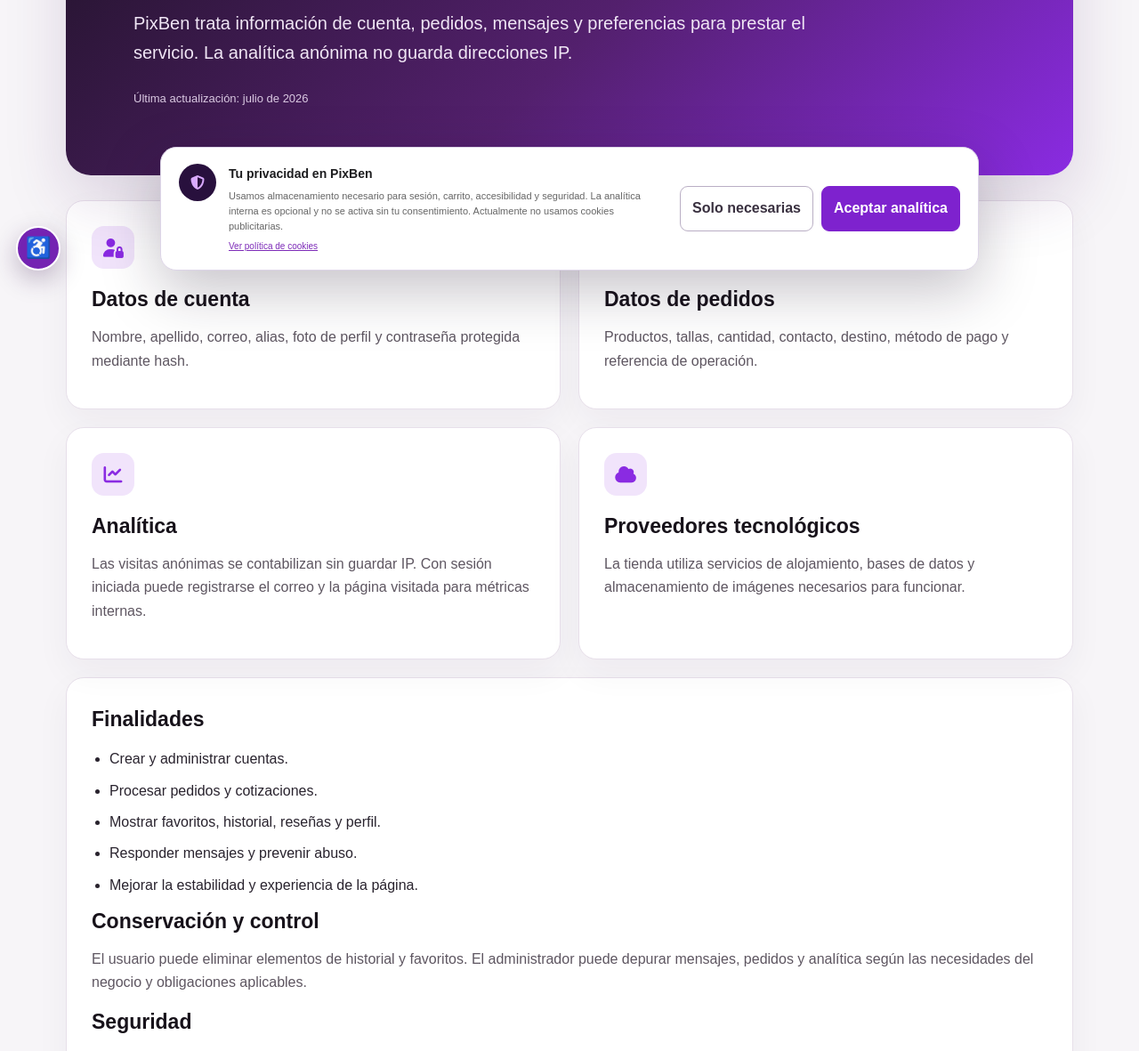
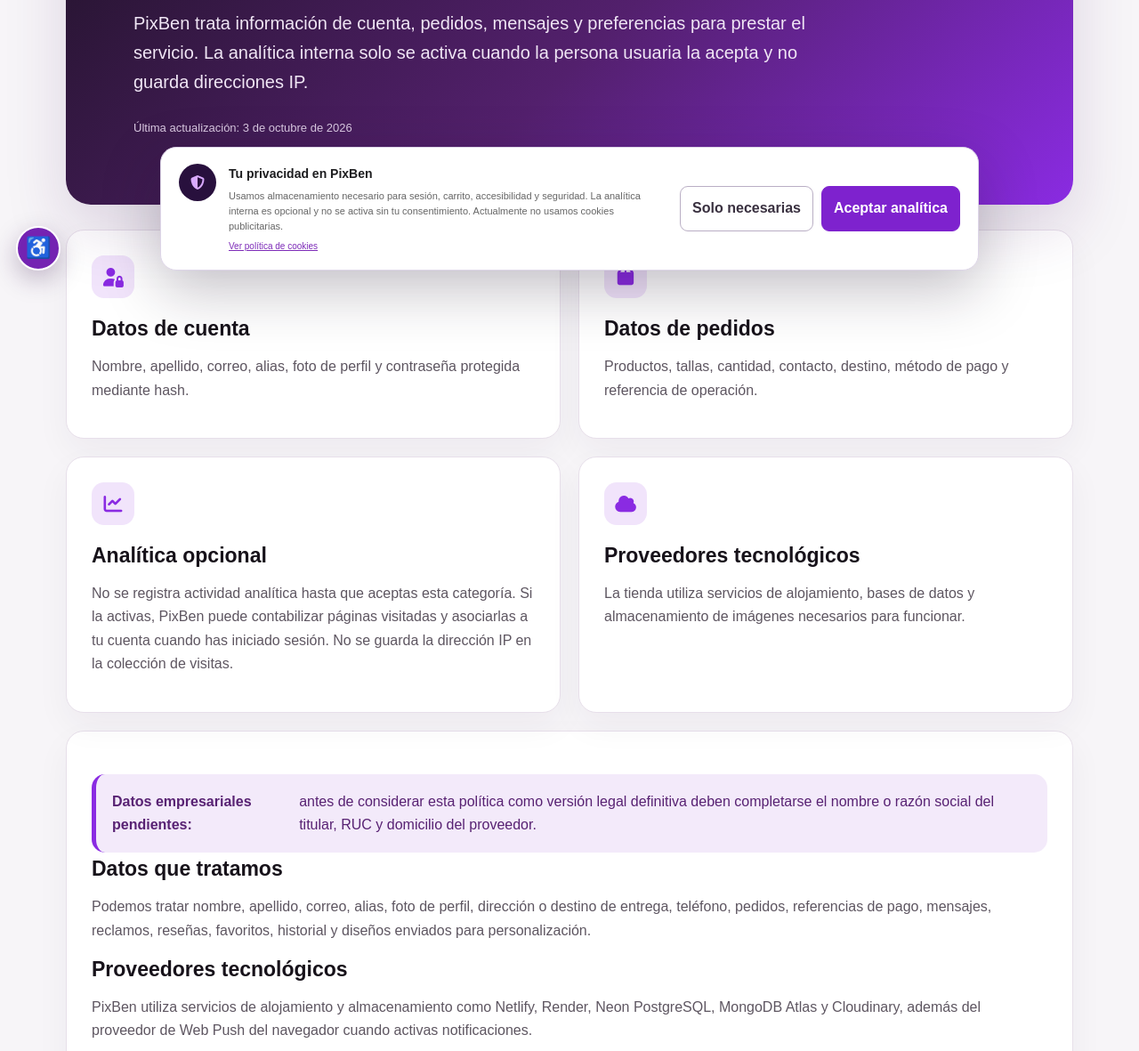
Before and after one commit to BrayanAlexis01/pixben-frontend, a website: page public_html/htmls/politica de privacidad.html in a window 1280 px wide. Shown: the part 478-1659 px from the top of the page at 89% size. Drawn offline with Linux system fonts and the light colour scheme.

Commit message:
Actualizar Política de Privacidad

```diff
--- a/public_html/htmls/politica de privacidad.html
+++ b/public_html/htmls/politica de privacidad.html
@@ -68,20 +68,28 @@
     <section class="policy-hero">
         <span class="policy-kicker"><i class="fa-solid fa-shield-halved"></i> PRIVACIDAD</span>
         <h1>Usamos solo los datos necesarios para atenderte.</h1>
-        <p>PixBen trata información de cuenta, pedidos, mensajes y preferencias para prestar el servicio. La analítica anónima no guarda direcciones IP.</p>
-        <div class="policy-meta">Última actualización: julio de 2026</div>
+        <p>PixBen trata información de cuenta, pedidos, mensajes y preferencias para prestar el servicio. La analítica interna solo se activa cuando la persona usuaria la acepta y no guarda direcciones IP.</p>
+        <div class="policy-meta">Última actualización: 3 de octubre de 2026</div>
     </section>
     <section class="policy-grid">
         <article class="policy-card"><i class="fa-solid fa-user-lock"></i><h2>Datos de cuenta</h2><p>Nombre, apellido, correo, alias, foto de perfil y contraseña protegida mediante hash.</p></article>
         <article class="policy-card"><i class="fa-solid fa-box"></i><h2>Datos de pedidos</h2><p>Productos, tallas, cantidad, contacto, destino, método de pago y referencia de operación.</p></article>
-        <article class="policy-card"><i class="fa-solid fa-chart-line"></i><h2>Analítica</h2><p>Las visitas anónimas se contabilizan sin guardar IP. Con sesión iniciada puede registrarse el correo y la página visitada para métricas internas.</p></article>
+        <article class="policy-card"><i class="fa-solid fa-chart-line"></i><h2>Analítica opcional</h2><p>No se registra actividad analítica hasta que aceptas esta categoría. Si la activas, PixBen puede contabilizar páginas visitadas y asociarlas a tu cuenta cuando has iniciado sesión. No se guarda la dirección IP en la colección de visitas.</p></article>
         <article class="policy-card"><i class="fa-solid fa-cloud"></i><h2>Proveedores tecnológicos</h2><p>La tienda utiliza servicios de alojamiento, bases de datos y almacenamiento de imágenes necesarios para funcionar.</p></article>
     </section>
     <section class="policy-section">
+        <div class="policy-note"><strong>Datos empresariales pendientes:</strong> antes de considerar esta política como versión legal definitiva deben completarse el nombre o razón social del titular, RUC y domicilio del proveedor.</div>
+        <h2>Datos que tratamos</h2>
+        <p>Podemos tratar nombre, apellido, correo, alias, foto de perfil, dirección o destino de entrega, teléfono, pedidos, referencias de pago, mensajes, reclamos, reseñas, favoritos, historial y diseños enviados para personalización.</p>
+        <h2>Proveedores tecnológicos</h2>
+        <p>PixBen utiliza servicios de alojamiento y almacenamiento como Netlify, Render, Neon PostgreSQL, MongoDB Atlas y Cloudinary, además del proveedor de Web Push del navegador cuando activas notificaciones.</p>
         <h2>Finalidades</h2>
         <ul class="policy-list"><li>Crear y administrar cuentas.</li><li>Procesar pedidos y cotizaciones.</li><li>Mostrar favoritos, historial, reseñas y perfil.</li><li>Responder mensajes y prevenir abuso.</li><li>Mejorar la estabilidad y experiencia de la página.</li></ul>
+        <h2>Derechos sobre tus datos</h2>
+        <p>Puedes solicitar acceso, actualización, rectificación, cancelación u oposición, según corresponda bajo la normativa peruana de protección de datos personales. Usa el formulario de contacto identificando el correo de tu cuenta y la solicitud concreta.</p>
         <h2>Conservación y control</h2>
         <p>El usuario puede eliminar elementos de historial y favoritos. El administrador puede depurar mensajes, pedidos y analítica según las necesidades del negocio y obligaciones aplicables.</p>
+        <h2>Cookies y preferencias</h2><p>Consulta la <a href="politica de cookies.html">Política de Cookies</a> y cambia tu decisión sobre analítica desde el centro de privacidad.</p>
         <h2>Seguridad</h2>
         <p>Se aplican sesiones mediante token, separación por identificador de usuario, validación de imágenes y acceso administrativo. Ningún sistema es infalible, por lo que las credenciales deben mantenerse en secreto.</p>
     </section>
```
